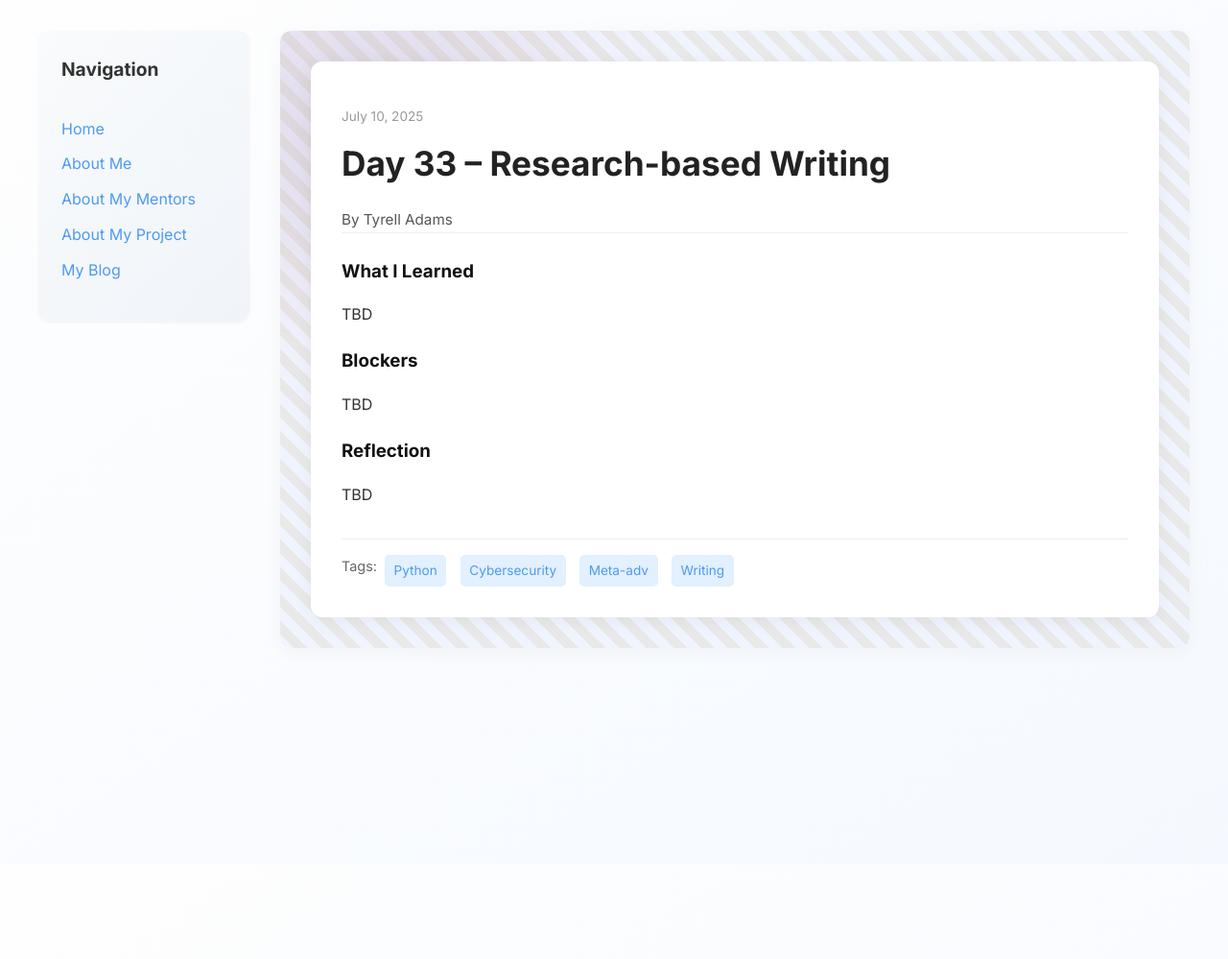
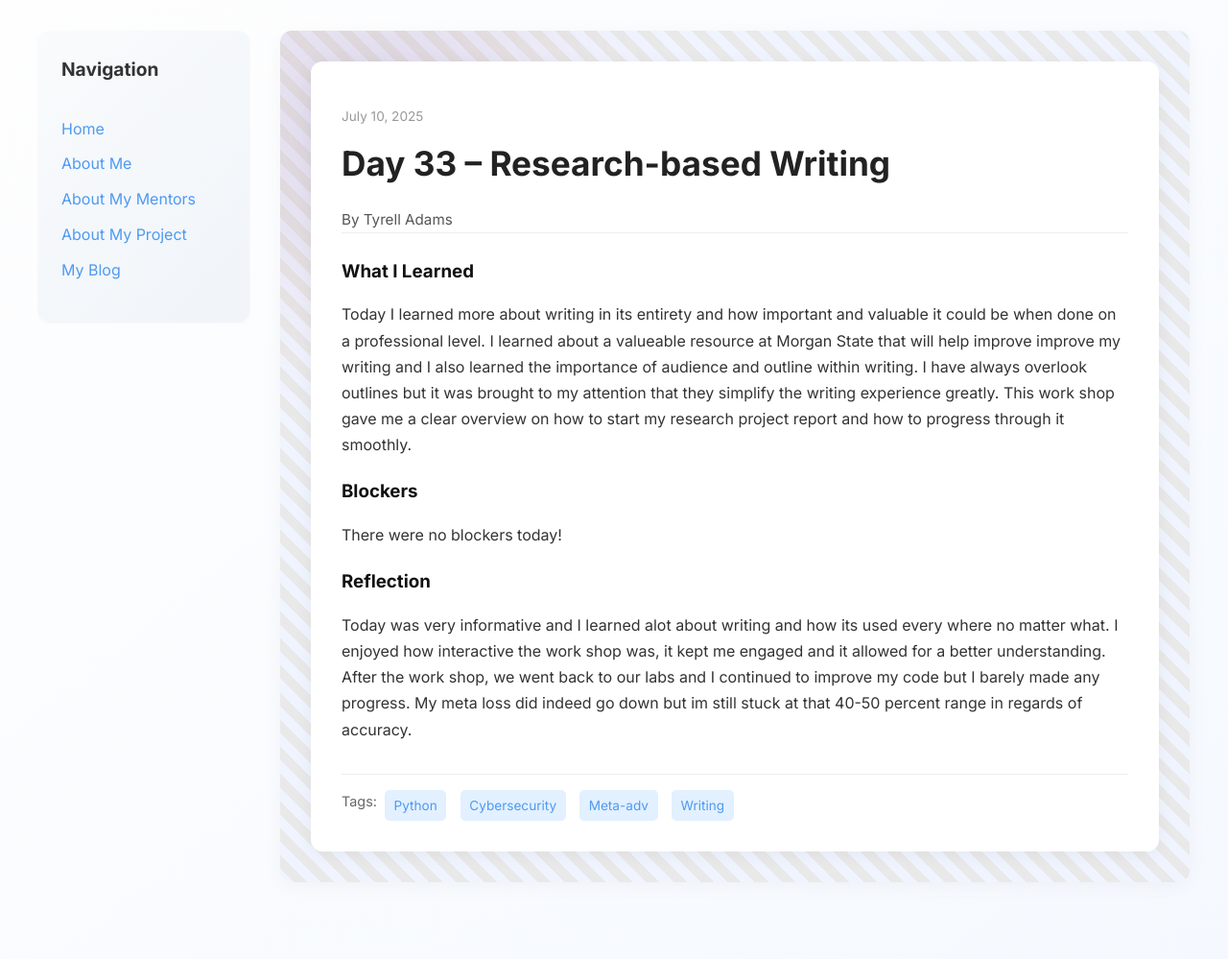
Before and after one commit to Tyrell-Adams/Tyrell-Adams.github.io, a Jekyll site: the page built from _posts/2025-07-10-day-33.md, in a window 1280 px wide. Shown: the whole page at 96% size. Built offline with Jekyll 4.4.1, drawn with Linux system fonts in a browser that asks for light colours; before the commit the page ends 900 px from its top, so only the background shows below that.

Commit message:
Update 2025-07-10-day-33.md

```diff
--- a/_posts/2025-07-10-day-33.md
+++ b/_posts/2025-07-10-day-33.md
@@ -7,9 +7,9 @@ permalink: /day33.html
 tags: ["Python", "Cybersecurity", "Meta-adv", "Writing"]
 
 what_i_learned: |
-  TBD
+  Today I learned more about writing in its entirety and how important and valuable it could be when done on a professional level. I learned about a valueable resource at Morgan State that will help improve improve my writing and I also learned the importance of audience and outline within writing. I have always overlook outlines but it was brought to my attention that they simplify the writing experience greatly. This work shop gave me a clear overview on how to start my research project report and how to progress through it smoothly.
 blockers: |
-  TBD
+  There were no blockers today!
 reflection: |
-  TBD
+  Today was very informative and I learned alot about writing and how its used every where no matter what. I enjoyed how interactive the work shop was, it kept me engaged and it allowed for a better understanding. After the work shop, we went back to our labs and I continued to improve my code but I barely made any progress. My meta loss did indeed go down but im still stuck at that 40-50 percent range in regards of accuracy.
 ---
```
